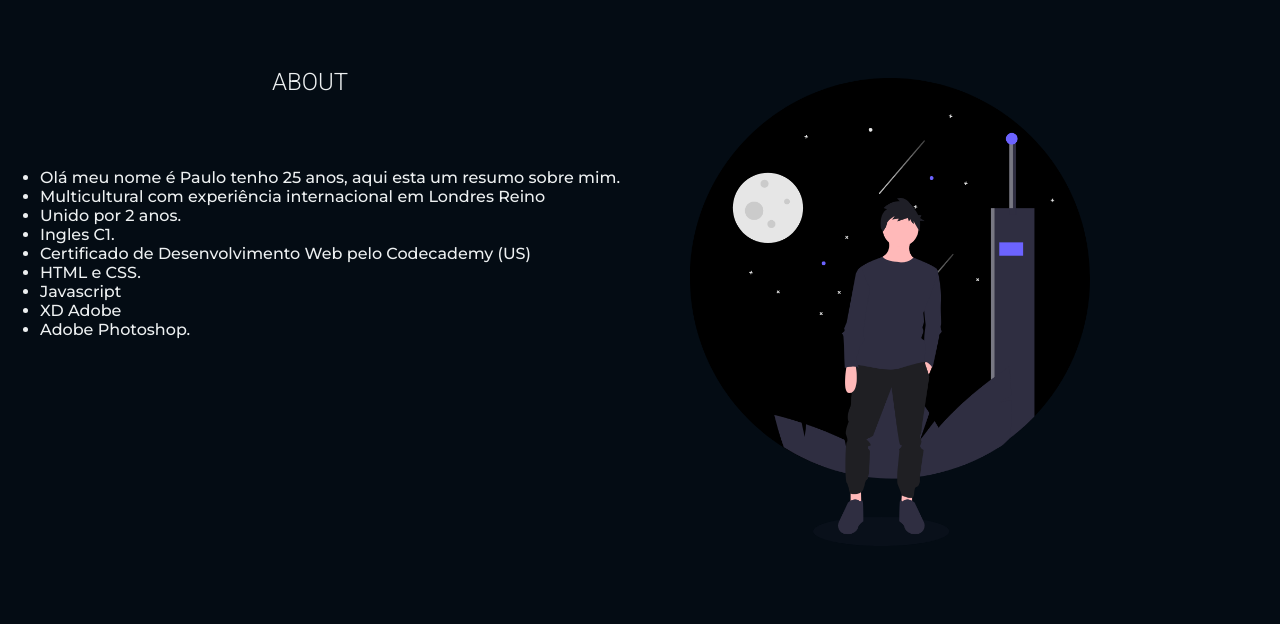
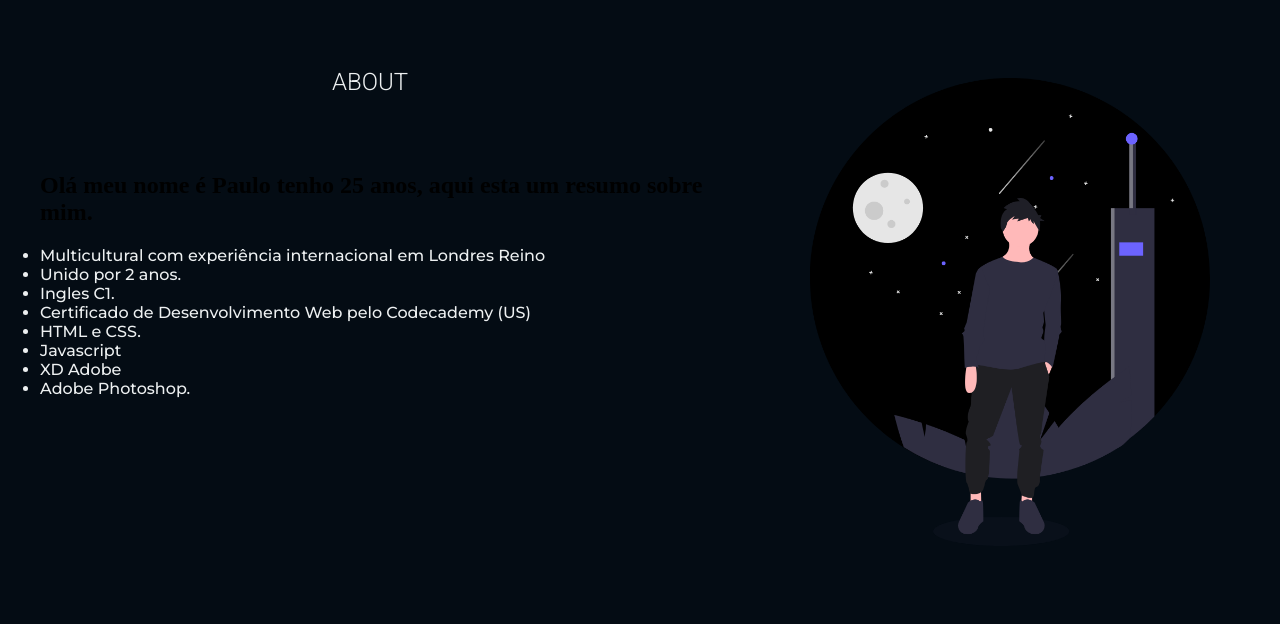
Before and after one commit to prrodriguess/prrodriguess, a plain HTML site: page About.html in a window 1280 px wide. Shown: the part 104-728 px from the top of the page. Drawn offline with Linux system fonts and the light colour scheme.

Commit message:
Update About.html

```diff
--- a/About.html
+++ b/About.html
@@ -28,7 +28,7 @@
                         <h2 class="title-about">About</h2>
                         <p class="p-about">
                             <ul>
-                                <li>Olá meu nome é Paulo tenho 25 anos, aqui esta um resumo sobre mim.</li>
+                                <h2>Olá meu nome é Paulo tenho 25 anos, aqui esta um resumo sobre mim.</h2>
                                 <li>Multicultural com experiência
                             internacional em Londres Reino</li>
                                 <li>Unido por 2 anos.</li>
```
